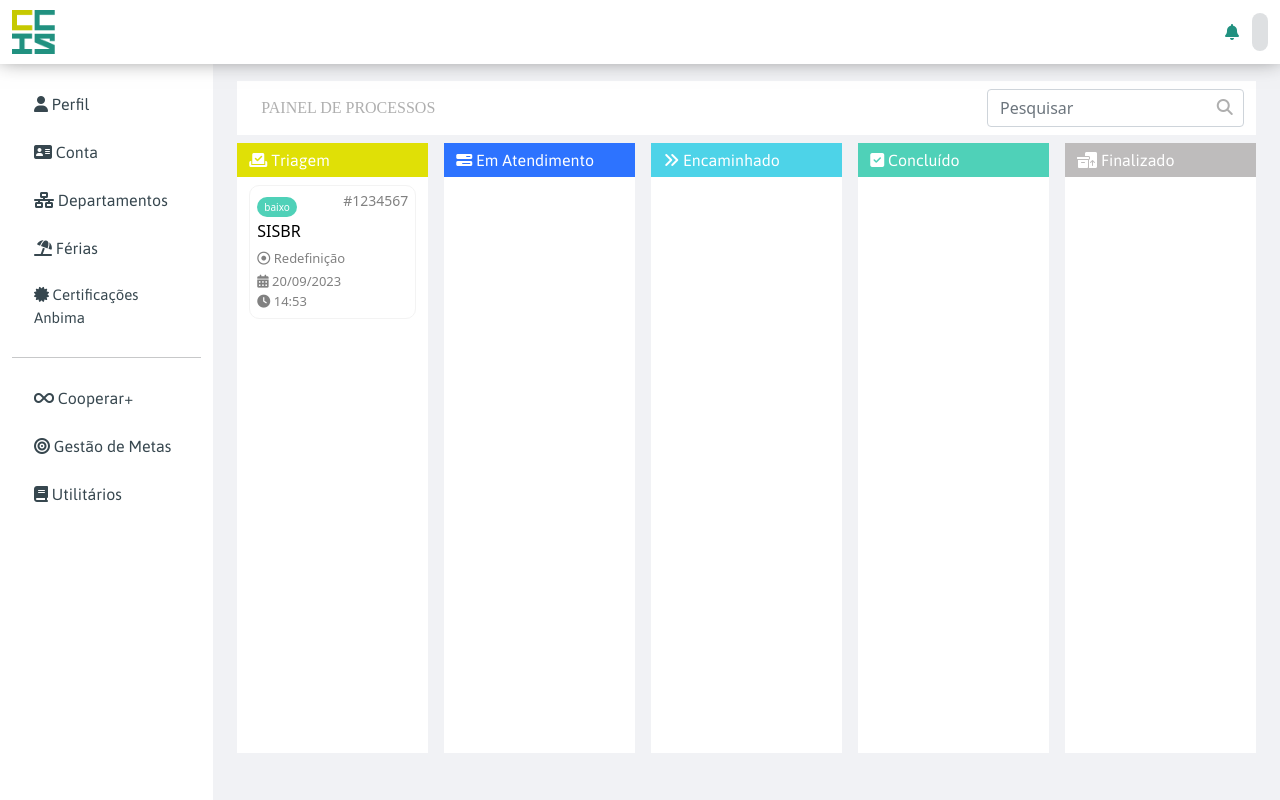
After one commit to Sidehenrique/CCIS-Web, a Django app: page /processos in a window 1280 px wide. The commit adds this page. Run offline with Django 4.2, Linux system fonts and the light colour scheme; some libraries are stand-ins or nearby versions.

Commit message:
Estrutura frontend Processo

```diff
--- a/ccis/static/ccis/style.css
+++ b/ccis/static/ccis/style.css
@@ -1111,3 +1111,110 @@ status-negativo{
     background-color:#00353E;
     color:#ffffff;
 }
+
+
+
+/*-- processos ----------------------------*/
+
+.processo-cabecalho{
+    padding:5px;
+    font-family:asap;
+}
+
+
+.processo-colum{
+    background-color:white;
+    height: 72vh;
+}
+
+
+.processo-card{
+    border:1px solid #f3f3f3;
+    border-radius:10px;
+    padding:7px;
+}
+
+
+.card-important-baixo{
+    font-size:10px;
+    background-color:#4FD1B8;
+    color:white;
+    padding: 3px 7px;
+    border-radius:10px;
+}
+
+
+.card-important-medio{
+    font-size:10px;
+    background-color:#E8E84D;
+    color:white;
+    padding: 3px 7px;
+    border-radius:10px;
+}
+
+
+.card-important-alto{
+    font-size:10px;
+    background-color:#FF0000;
+    color:white;
+    padding: 3px 7px;
+    border-radius:10px;
+}
+
+
+.card-important-cod{
+    font-size:10px;
+    background-color:#A1620D;
+    color:white;
+    padding: 3px 7px;
+    border-radius:10px;
+}
+
+
+.card-important-triagem{
+    font-size:10px;
+    background-color:#C5C5C5;
+    color:white;
+    padding: 3px 7px;
+    border-radius:10px;
+}
+
+
+.processo-link{
+    text-decoration:none;
+    color:black;
+}
+
+
+.processo-link:hover{
+    color:black;
+    background-color:#f3f3f3;
+    border-radius:10px;
+}
+
+
+.modal-processo-link{
+    text-decoration: none;
+    padding:7px 10px;
+    display: block;
+    font-family:asap;
+    transition: all .5s;
+    color:#37474F;
+    background-color:#F1F1F1;
+    border:none
+
+}
+
+
+.modal-processo-link:hover{
+    background-color:#00353E;
+    color:#ffffff;
+}
+
+
+.modal-processo-link:active{
+    color:#ffffff;
+    background-color:#16B597;
+}
+
+/*-- processos ----------------------------*/
--- /dev/null
+++ b/ccis/templates/ccis/processo.html
@@ -0,0 +1,374 @@
+{% extends 'ccis/base.html' %}
+{% load static %}
+
+{% block conteudo %}
+
+<div class="container-fluid scrollable-content">
+
+    <!-- subMenu --------------------------------->
+    <div class="row">
+
+        <nav class="navbar paragrafo-style">
+            <div class="container-fluid">
+
+                <div class="navbar-nav-wrap-content-end">
+
+                </div>
+            </div>
+
+        </nav>
+
+
+    </div>
+    <!-- End subMenu ----------------------------->
+
+
+    <!-- Pesquisa table -------------------------->
+    <nav class="navbar align-center mb-2 " style="background-color:white">
+        <div class="container-fluid pe-1">
+
+            <p class="m-0" style="font-family:Asap Regular; color:#AFAFAF;"> PAINEL DE PROCESSOS</p>
+
+            <div class="navbar-nav-wrap-content-end" style="position: relative;">
+                <form class="d-flex">
+                    <!-- input de pesquisa ----------------------->
+                    <input class="form-control me-2" type="search" placeholder="Pesquisar"
+                           aria-label="Search" id="inputUser" onkeyup="filterTable()">
+
+                    <!-- Botão Novo Usuário ---------------------->
+                    <button class=""
+                            style="position: absolute; top:12%; right: 5%; border:none; color:#AFAFAF; background-color:white"
+                            type="button"
+                            data-bs-toggle="modal"
+                            data-bs-target=""
+                            data-bs-whatever="@mdo"
+                            onclick="filterTable()">
+                        <i class="fa-solid fa-magnifying-glass"></i>
+                    </button>
+                </form>
+            </div>
+
+        </div>
+
+    </nav>
+    <!-- Pesquisa table -------------------------->
+
+
+    <!-- cabeçalho ------------------------------->
+    <div class="row m-0">
+
+        <div class="col me-3 processo-cabecalho" style="background-color:#E0E006; color:#fff">
+            <i class="fa-solid fa-check-to-slot"></i>
+            Triagem
+        </div>
+
+        <div class="col me-3 processo-cabecalho" style="background-color:#2D73FF; color:#fff">
+            <i class="fa-solid fa-bars-progress"></i>
+            Em Atendimento
+        </div>
+
+        <div class="col me-3 processo-cabecalho" style="background-color:#4DD3E8; color:#fff">
+            <i class="fa-solid fa-angles-right"></i>
+            Encaminhado
+        </div>
+
+        <div class="col me-3 processo-cabecalho" style="background-color:#4FD1B8; color:#fff">
+            <i class="fa-solid fa-square-check"></i>
+            Concluído
+        </div>
+
+        <div class="col processo-cabecalho" style="background-color:#BEBCBC; color:#fff">
+            <i class="fa-solid fa-boxes-packing"></i>
+            Finalizado
+        </div>
+
+    </div>
+    <!-- cabeçalho ------------------------------->
+
+
+    <!-- Processo -------------------------------->
+    <div class="row ms-0 me-0" onwheel="handleScroll(event)">
+
+        <!-- Triagem ----------------------------->
+        <div class="col me-3 overflow-auto processo-colum pt-2">
+
+            <!-- card ---------------------------->
+            <a class="d-grid processo-link mb-2"
+               type="button"
+               data-bs-toggle="modal"
+               data-bs-target="#processoModal">
+
+                <div class="processo-card">
+
+                    <div class="row">
+
+                        <div class="col-auto me-auto">
+                            <span class="card-important-baixo">baixo</span>
+                        </div>
+
+                        <div class="col-auto">
+                            <h6 style="font-size:14px; color:#818181">#1234567</h6>
+                        </div>
+
+                    </div>
+
+                    <h6 class="mt-1">SISBR</h6>
+
+                    <div class="d-flex" style="color:#818181; font-size:13px;">
+
+                        <p class="mb-1"><i class="fa-regular fa-circle-dot"></i>
+                            Redefinição</p>
+
+
+                    </div>
+
+                    <div class="row" style="color:#818181; font-size:13px">
+
+                        <div class="col-auto me-auto">
+                            <i class="fa-solid fa-calendar-days"></i> 20/09/2023
+                        </div>
+
+                        <div class="col-auto">
+                            <i class="fa-solid fa-clock"></i> 14:53
+                        </div>
+
+                    </div>
+
+                </div>
+            </a>
+            <!-- card ---------------------------->
+
+        </div>
+        <!-- Triagem ----------------------------->
+
+
+        <div class="col me-3 overflow-auto processo-colum"></div>
+        <div class="col me-3 overflow-auto processo-colum"></div>
+        <div class="col me-3 overflow-auto processo-colum"></div>
+
+        <div class="col overflow-auto processo-colum"></div>
+
+    </div>
+    <!-- Processo -------------------------------->
+
+
+    <!-- Modal Processos ------------------------->
+    <div class="modal fade"
+         id="processoModal"
+         tabindex="-1"
+         aria-labelledby="exampleModalLabel"
+         aria-hidden="true">
+
+        <div class="modal-dialog modal-xl">
+            <div class="modal-content">
+
+                <!-- header --------------------->
+                <div class="modal-header">
+
+                    <h5 class="modal-title" id="exampleModalLabel">Informações do chamado</h5>
+
+                    <button type="button" class="btn-close" data-bs-dismiss="modal" aria-label="Close"></button>
+
+                </div>
+                <!-- header --------------------->
+
+
+                <!-- body ----------------------->
+                <div class="modal-body">
+
+                    <div class="row">
+
+                        <!-- Dados solicitante -->
+                        <div class="col-4" style="border-right:1px solid #818181">
+
+
+                            <div class="col-auto me-auto">
+
+                                <span class="card-important-cod">N° 000001</span>
+                                <span class="card-important-baixo">baixo</span>
+
+                            </div>
+
+                            <h6 class="mt-2">Dados do Solicitante</h6>
+
+                            <hr class="linha-custom">
+
+                            <div class="card-body-custom">
+
+                                <ul class="card-ul">
+
+                                    <li class="card-li">
+                                        <i class="fa-solid fa-user card-icon"></i>
+                                        Chaves de souza santos
+                                    </li>
+
+                                    <li class="card-li">
+                                        <i class="fa-sharp fa-solid fa-building card-icon"></i>
+                                        012.326.157-23
+                                    </li>
+
+                                    <li class="">
+                                        <i class="fa-solid fa-briefcase card-icon"></i>
+                                        Chavess4155_30
+                                    </li>
+
+                                </ul>
+
+                                <div class="card-text-custom mt-4">CONTATO</div>
+
+                                <ul class="card-ul">
+
+                                    <li class="card-li">
+                                        <i class="fa-solid fa-at card-icon"></i>
+                                        chaves.com@gmail.com.br
+                                    </li>
+
+                                    <li class="card-li">
+                                        <i class="fa-sharp fa-solid fa-address-book card-icon"></i>
+                                        201
+                                    </li>
+
+                                    <li class="card-li">
+                                        <i class="fa-solid fa-location-dot card-icon"></i>
+                                        Ceilandia
+                                    </li>
+
+                                </ul>
+
+
+                            </div>
+
+
+                            <hr class="linha-custom">
+
+
+                            <h6 class="mt-2">Histórico</h6>
+
+                            <div class="d-flex container-buttons" onwheel="handleScroll(event)">
+
+                                <span class="card-important-triagem me-1"><i
+                                        class="fa-regular fa-compass"></i> Triagem</span>
+                                <span class="card-important-triagem me-1"><i
+                                        class="fa-regular fa-compass"></i> Em Atendimento</span>
+                                <span class="card-important-medio me-1"><i
+                                        class="fa-regular fa-compass"></i> Finalizado</span>
+
+                            </div>
+
+                        </div>
+                        <!-- Dados solicitante -->
+
+
+                        <!-- Descrição ---------->
+                        <div class="col-6 overflow-auto" style="border-right:1px solid #818181; max-height:400px">
+
+                            <div class="col-auto me-auto">
+                                <small><i class="fa-solid fa-clock"></i> Criado há 4 horas</small>
+                            </div>
+
+                            <h6 class="mt-2">Descrição</h6>
+
+                            <hr class="linha-custom">
+
+                            <div class="mt-2">
+
+                                <textarea id="descricao" style="width: 100%;" name="mensagem" rows="6"
+                                          disabled></textarea>
+
+                            </div>
+
+                            <div class="mb-3">
+                                <label class="form-label">Responder:</label>
+                                <textarea id="resposta" style="width: 100%;" name="mensagem" rows="3"></textarea>
+                            </div>
+
+                            <div class="mb-3">
+                                <input type="file">
+                            </div>
+
+                        </div>
+                        <!-- Descrição ---------->
+
+
+                        <!-- Ações -------------->
+                        <div class="col">
+
+                            <h5 class="text-center p-2">AÇÕES</h5>
+
+                            <hr style="color:#C4C0C0">
+
+                            <ul class="ul-menu-request">
+
+                                <li class="li-menu-request">
+                                    <a type="button" id="At" class="modal-processo-link" aria-current="page">
+                                        <i class="fa-solid fa-phone-volume"></i>
+                                        Atender
+                                    </a>
+                                </li>
+
+                                <li class="li-menu-request">
+                                    <a type="button" id="En" class="modal-processo-link"
+                                       aria-current="page">
+                                        <i class="fa-solid fa-angles-right"></i>
+                                        Encaminhar
+                                    </a>
+                                </li>
+
+                                <li class="li-menu-request">
+                                    <a type="button" id="Tr" class="modal-processo-link" aria-current="page">
+                                        <i class="fa-solid fa-arrow-right-arrow-left"></i>
+                                        Transferir
+                                    </a>
+                                </li>
+
+                                <li class="li-menu-request">
+                                    <a type="button" id="Tf" class="modal-processo-link" aria-current="page">
+                                        <i class="fa-solid fa-xmark"></i>
+                                        Rejeitar
+                                    </a>
+                                </li>
+
+                                <li class="li-menu-request mt-5">
+                                    <a type="button" id="Co" class="modal-processo-link" aria-current="page">
+                                        <i class="fa-solid fa-check"></i>
+                                        Concluir
+                                    </a>
+                                </li>
+
+                                <li class="li-menu-request mt-1">
+                                    <a type="button" id="Fi" class="modal-processo-link" aria-current="page">
+                                        <i class="fa-solid fa-check-double"></i>
+                                        Finalizar
+                                    </a>
+                                </li>
+
+                            </ul>
+
+                        </div>
+                        <!-- Ações -------------->
+
+                    </div>
+
+
+                </div>
+                <!-- body ----------------------->
+
+
+                <!-- footer --------------------->
+                <div class="modal-footer">
+
+                    <div class="col">
+                        <i class="fa-solid fa-phone-volume"></i>
+                        Henrique Silva
+                    </div>
+
+                </div>
+                <!-- footer --------------------->
+
+            </div>
+        </div>
+    </div>
+    <!-- Modal Processos ------------------------->
+
+</div>
+{% endblock %}
--- a/ccis/templates/ccis/setor_home.html
+++ b/ccis/templates/ccis/setor_home.html
@@ -276,6 +276,7 @@
                                 <div class="position-relative me-3">
 
                                     <a class="links-set"
+                                       href="{% url 'processos' %}"
                                        type="button">
 
                                         <div style="background-color:#49ABDE;" class="set-buttons">
--- a/ccis/templates/ti/new_request.html
+++ b/ccis/templates/ti/new_request.html
@@ -354,6 +354,6 @@
 
 </div>
 
-<!-- Modal formulário Novo Usuário --------------->
+
 
 {% endblock %}
--- a/ccis/urls.py
+++ b/ccis/urls.py
@@ -21,7 +21,7 @@ urlpatterns = [
     path('documentos', pages.documentos, name='documentos'),
     path('departamentos', pages.departamentos, name='departamentos'),
     path('gestaoMetas', pages.gestaoMetas, name='gestaoMetas'),
-
+    path('processos', pages.processo, name='processos'),
     path('utilitarios', pages.utilitarios, name='utilitarios'),
 
     path('gestaoControle', gestaoControle.home, name='gestaoControle'),
--- a/ccis/views/pages.py
+++ b/ccis/views/pages.py
@@ -621,4 +621,7 @@ def gestaoMetas(request):
 def dev(request):
     pass
 
+
+def processo(request):
+    return render(request, 'ccis/processo.html')
 # ----------------------------------------------------------------------------------------------------------------------
```
